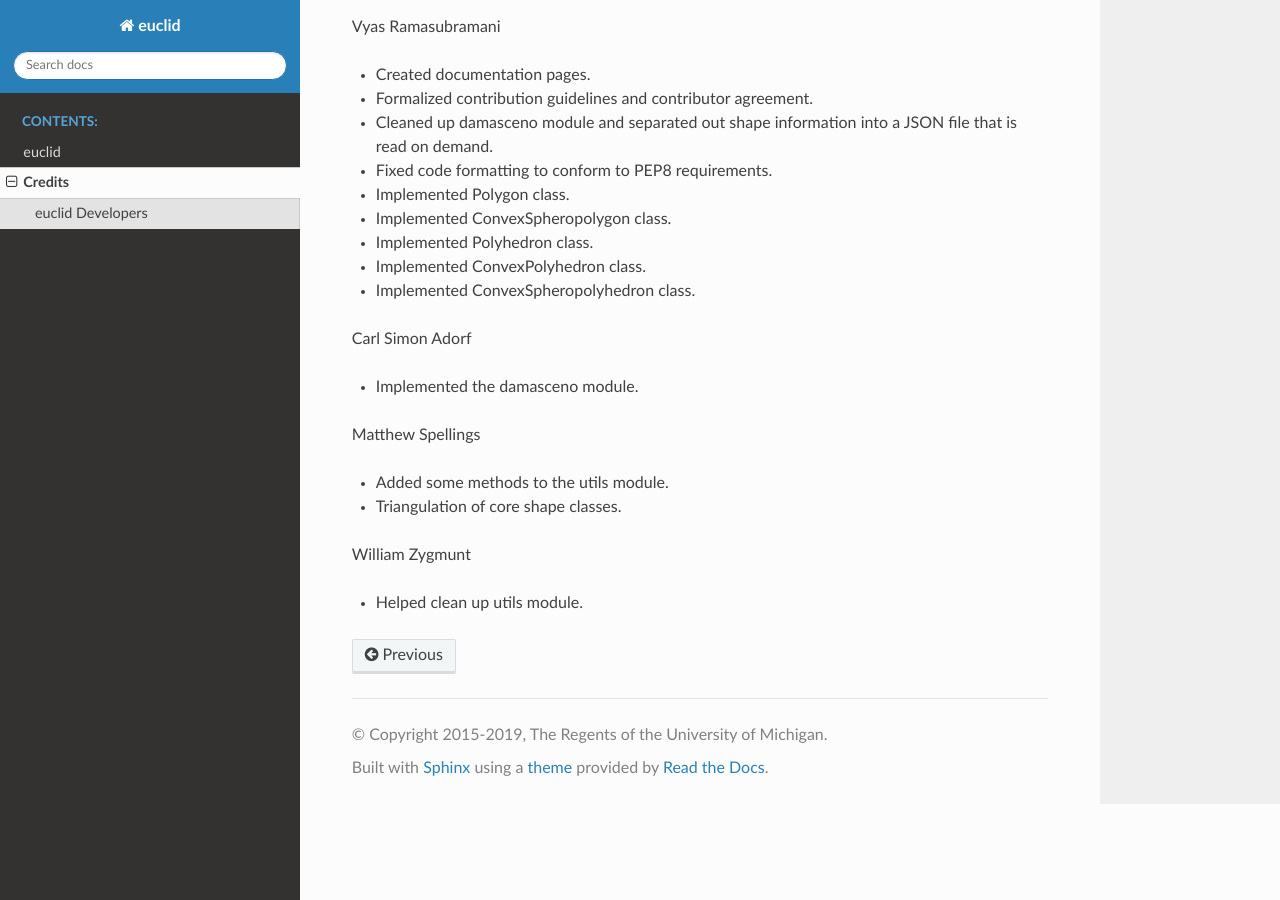
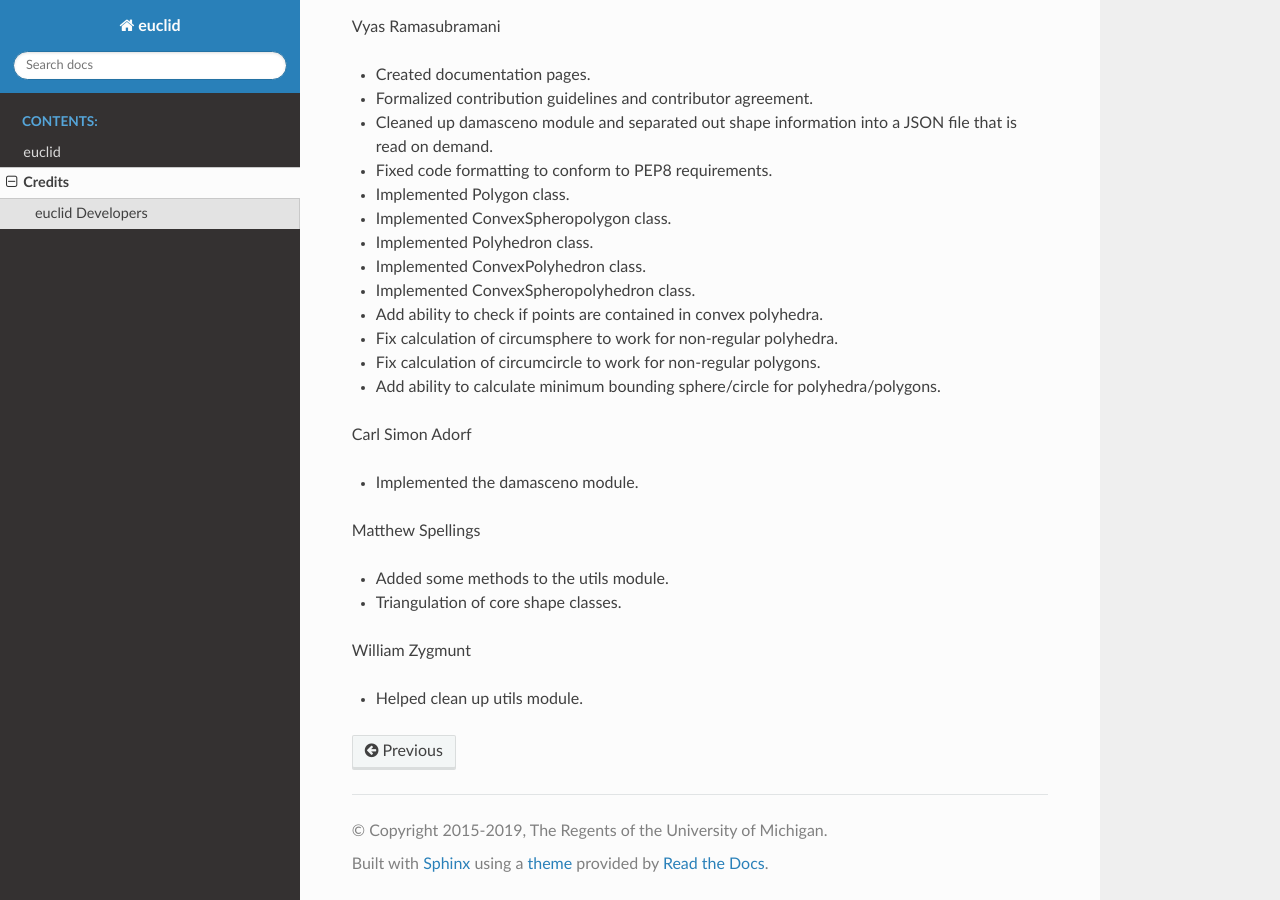
Before and after one commit to glotzerlab/coxeter, a Sphinx documentation site: the page built from doc/source/credits.rst, in a window 1280 px wide and 900 px high, scrolled down 1113 px. Built offline with Sphinx 7.4.7 and the Read the Docs theme 2.0.0, drawn with Linux system fonts in a browser that asks for light colours.

Commit message:
Update changelog and credits

```diff
--- a/doc/source/credits.rst
+++ b/doc/source/credits.rst
@@ -53,6 +53,10 @@ Vyas Ramasubramani
 * Implemented Polyhedron class.
 * Implemented ConvexPolyhedron class.
 * Implemented ConvexSpheropolyhedron class.
+* Add ability to check if points are contained in convex polyhedra.
+* Fix calculation of circumsphere to work for non-regular polyhedra.
+* Fix calculation of circumcircle to work for non-regular polygons.
+* Add ability to calculate minimum bounding sphere/circle for polyhedra/polygons.
 
 Carl Simon Adorf
 
```
Also changed, not shown: ChangeLog.md (+1 -0 lines).
